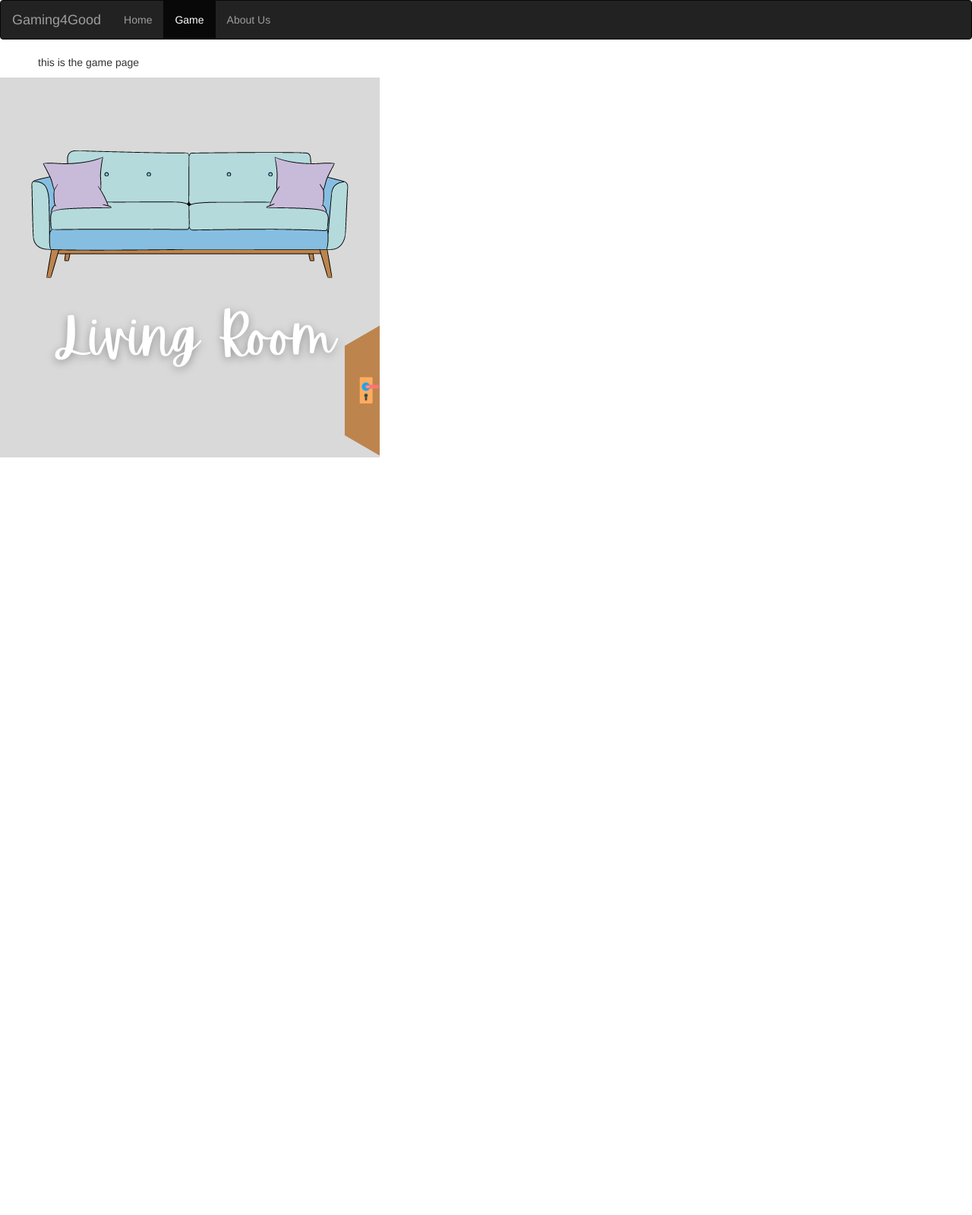
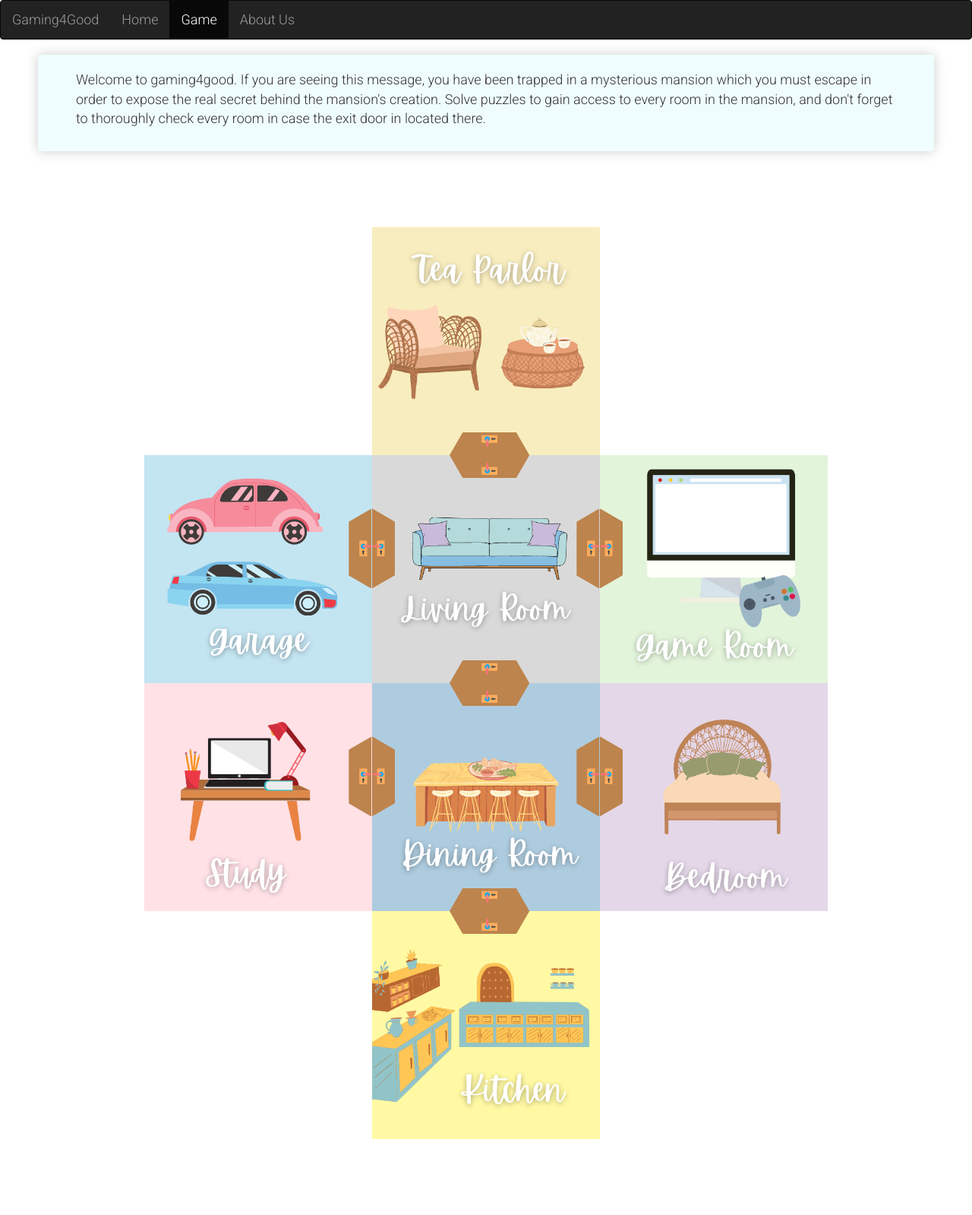
Before and after one commit to adithi-r/UnihacksProject22, a Flask app: page /game/ in a window 1280 px wide. Shown: the whole page at 76% size. Before the commit the page ends 602 px from the top, so only its background shows below. Run offline with Flask 2, Linux system fonts and the light colour scheme; some libraries are stand-ins or nearby versions.

Commit message:
- map for escape room - navbar - url paths - example.html contains advisor's code

```diff
--- a/static/style.css
+++ b/static/style.css
@@ -0,0 +1,27 @@
+.box {
+    background-color: #f0fdff;
+    box-shadow: hsl(0, 0%, 80%) 0 0 16px;
+    border-radius: 4px;
+    padding-top: 20px;
+    padding-bottom: 20px;
+    padding-right: 50px;
+    padding-left: 50px;
+}
+
+body {
+    font-family: 'Roboto', sans-serif;
+    font-size: 18px;
+}
+
+h1 {
+    font-family: 'Raleway', sans-serif !important;
+}
+
+h3 {
+    font-family: 'Raleway', sans-serif !important;
+}
+
+.image{
+  height:300px;
+  width: 300px;
+}
--- a/templates/game.html
+++ b/templates/game.html
@@ -6,6 +6,11 @@
   <title>Game | Gaming4Good</title>
   <!-- stylesheets -->
     <link rel="stylesheet" href="https://maxcdn.bootstrapcdn.com/bootstrap/3.3.7/css/bootstrap.min.css">
+    <link rel="stylesheet" href="/static/style.css">
+  <!-- Google Fonts API -->
+    <link rel="preconnect" href="https://fonts.googleapis.com">
+    <link rel="preconnect" href="https://fonts.gstatic.com" crossorigin>
+    <link href="https://fonts.googleapis.com/css2?family=Raleway&family=Roboto:wght@300&display=swap" rel="stylesheet">
   <!-- bootstrap navbar -->
   <nav class="navbar navbar-inverse">
   <div class="container-fluid">
@@ -19,9 +24,39 @@
     </ul>
   </div>
 </nav>
+<style>
+  td{
+    width: 33.33%
+  }
+</style>
 </head>
 <body>
-  <p style= "margin-left: 50px">this is the game page</p>
-  <img src="../static/images/living.png" alt="Living room">
+  <!--<p style= "margin-left: 50px">this is the game page</p>
+  <img src="../static/images/living.png" alt="Living room">-->
+  <div style="margin-left: 50px; margin-right: 50px;" class="box">
+    <p>Welcome to gaming4good. If you are seeing this message, you have been trapped in a mysterious mansion which you must escape in order to expose the real secret behind the mansion's creation. Solve puzzles to gain access to every room in the mansion, and don't forget to thoroughly check every room in case the exit door in located there.</p>
+  </div>
+  <table style="margin-bottom: 100px; margin-top: 100px; margin-left:auto; margin-right: auto">
+    <tr>
+      <td></td>
+      <td><img class="image" src="../static/images/tea.png" alt="Tea parlor"></td>
+      <td></td>
+    </tr>
+    <tr>
+      <td><img class="image" src="../static/images/garage.png" alt="Garage"></td>
+      <td><img class="image" src="../static/images/living.png" alt="Living room"></td>
+      <td><img class="image" src="../static/images/gameroom.png" alt="Game room"></td>
+    </tr>
+    <tr>
+      <td><img class="image" src="../static/images/study.png" alt="Study room"></td>
+      <td><img class="image" src="../static/images/dining.png" alt="Dining room"></td>
+      <td><img class="image" src="../static/images/bedroom.png" alt="Bedroom"></td>
+    </tr>
+    <tr>
+      <td></td>
+      <td><img class="image" src="../static/images/kitchen.png" alt="Kitchen"></td>
+      <td></td>
+    </tr>
+  </table>
 </body>
 </html>
--- a/templates/index.html
+++ b/templates/index.html
@@ -6,6 +6,7 @@
   <title>Gaming4Good</title>
   <!-- stylesheets -->
     <link rel="stylesheet" href="https://maxcdn.bootstrapcdn.com/bootstrap/3.3.7/css/bootstrap.min.css">
+    <link rel="stylesheet" href="/static/style.css">
   <!-- bootstrap navbar -->
   <nav class="navbar navbar-inverse">
   <div class="container-fluid">
```
Also changed, not shown: templates/example.html (added, +43 -0 lines), static/images/bedroom.png (added), static/images/dining.png (added), static/images/gameroom.png (added), static/images/garage.png (added), static/images/kitchen.png (added), static/images/living.png, static/images/study.png (added), static/images/tea.png (added), static/images/user.png (added), 1 other file.
